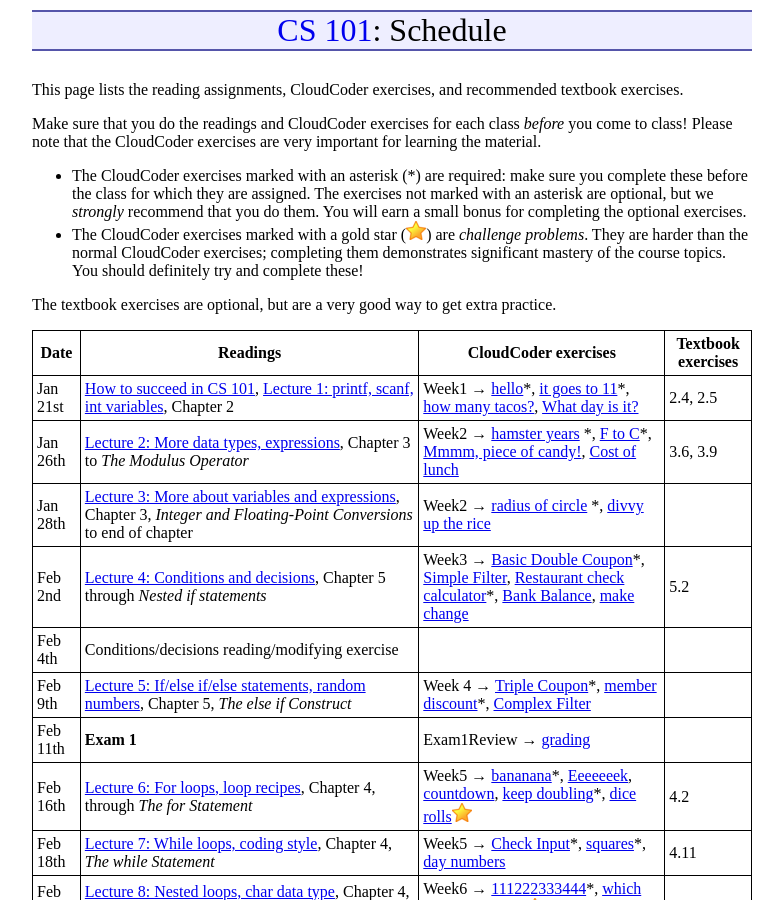
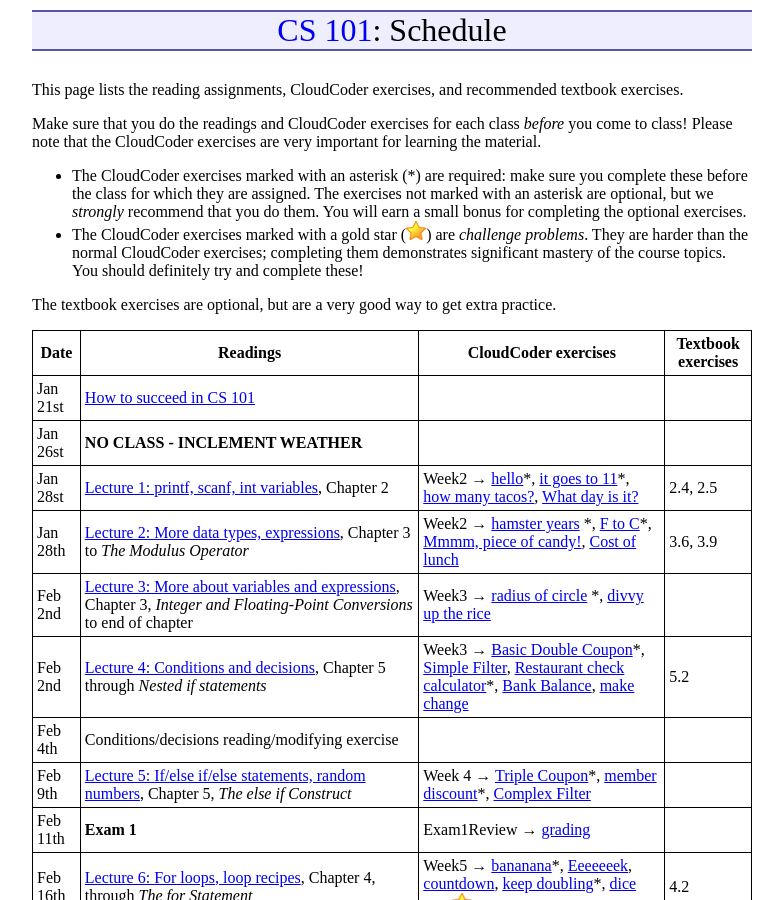
Before and after one commit to ycpcs/cs101-spring2016, a Jekyll site: the page built from schedule.md, in a window 1280 px wide and 900 px high. Shown: the whole window, without its empty margins (248-1031 px from the left). Built offline with Jekyll 4.4.1, drawn with Linux system fonts in a browser that asks for light colours; Markdown is read by kramdown in place of the engine named in the settings.

Commit message:
update schedule
update schedule

```diff
--- a/schedule.md
+++ b/schedule.md
@@ -14,9 +14,11 @@ The textbook exercises are optional, but are a very good way to get extra practi
 
 Date | Readings | CloudCoder exercises | Textbook exercises
 ---- | -------- | -------------------- | ------------------
-Jan 21st | [How to succeed in CS 101](success.html), [Lecture 1: printf, scanf, int variables](lectures/lecture01.html), Chapter 2 | Week1 &rarr; [hello](https://cs.ycp.edu/cloudcoder/#exercise?c=12,p=335)\*, [it goes to 11](https://cs.ycp.edu/cloudcoder/#exercise?c=12,p=336)\*, [how many tacos?](https://cs.ycp.edu/cloudcoder/#exercise?c=12,p=337), [What day is it?](https://cs.ycp.edu/cloudcoder/#exercise?c=12,p=338) | 2.4, 2.5
-Jan 26th | [Lecture 2: More data types, expressions](lectures/lecture02.html), Chapter 3 to *The Modulus Operator* | Week2 &rarr; [hamster years](https://cs.ycp.edu/cloudcoder/#exercise?c=12,p=339) \*, [F to C](https://cs.ycp.edu/cloudcoder/#exercise?c=12,p=340)\*, [Mmmm, piece of candy!](https://cs.ycp.edu/cloudcoder/#exercise?c=12,p=341), [Cost of lunch](https://cs.ycp.edu/cloudcoder/#exercise?c=12,p=342) | 3.6, 3.9
-Jan 28th | [Lecture 3: More about variables and expressions](lectures/lecture03.html), Chapter 3, *Integer and Floating-Point Conversions* to end of chapter | Week2 &rarr; [radius of circle](https://cs.ycp.edu/cloudcoder/#exercise?c=12,p=343) \*, [divvy up the rice](https://cs.ycp.edu/cloudcoder/#exercise?c=12,p=344) |
+Jan 21st | [How to succeed in CS 101](success.html) |  |
+Jan 26st | **NO CLASS - INCLEMENT WEATHER** |  |
+Jan 28st | [Lecture 1: printf, scanf, int variables](lectures/lecture01.html), Chapter 2 | Week2 &rarr; [hello](https://cs.ycp.edu/cloudcoder/#exercise?c=12,p=335)\*, [it goes to 11](https://cs.ycp.edu/cloudcoder/#exercise?c=12,p=336)\*, [how many tacos?](https://cs.ycp.edu/cloudcoder/#exercise?c=12,p=337), [What day is it?](https://cs.ycp.edu/cloudcoder/#exercise?c=12,p=338) | 2.4, 2.5
+Jan 28th | [Lecture 2: More data types, expressions](lectures/lecture02.html), Chapter 3 to *The Modulus Operator* | Week2 &rarr; [hamster years](https://cs.ycp.edu/cloudcoder/#exercise?c=12,p=339) \*, [F to C](https://cs.ycp.edu/cloudcoder/#exercise?c=12,p=340)\*, [Mmmm, piece of candy!](https://cs.ycp.edu/cloudcoder/#exercise?c=12,p=341), [Cost of lunch](https://cs.ycp.edu/cloudcoder/#exercise?c=12,p=342) | 3.6, 3.9
+Feb 2nd | [Lecture 3: More about variables and expressions](lectures/lecture03.html), Chapter 3, *Integer and Floating-Point Conversions* to end of chapter | Week3 &rarr; [radius of circle](https://cs.ycp.edu/cloudcoder/#exercise?c=12,p=343) \*, [divvy up the rice](https://cs.ycp.edu/cloudcoder/#exercise?c=12,p=344) |
 Feb 2nd | [Lecture 4: Conditions and decisions](lectures/lecture04.html), Chapter 5 through *Nested if statements* | Week3 &rarr; [Basic Double Coupon](https://cs.ycp.edu/cloudcoder/#exercise?c=12,p=345)\*, [Simple Filter](https://cs.ycp.edu/cloudcoder/#exercise?c=12,p=346), [Restaurant check calculator](https://cs.ycp.edu/cloudcoder/#exercise?c=12,p=348)\*, [Bank Balance](https://cs.ycp.edu/cloudcoder/#exercise?c=12,p=347), [make change](https://cs.ycp.edu/cloudcoder/#exercise?c=12,p=382) | 5.2
 Feb 4th | Conditions/decisions reading/modifying exercise | &nbsp; |
 Feb 9th | [Lecture 5: If/else if/else statements, random numbers](lectures/lecture05.html), Chapter 5, *The else if Construct* | Week 4 &rarr; [Triple Coupon](https://cs.ycp.edu/cloudcoder/#exercise?c=12,p=349)\*, [member discount](https://cs.ycp.edu/cloudcoder/#exercise?c=12,p=350)\*, [Complex Filter](https://cs.ycp.edu/cloudcoder/#exercise?c=12,p=351) |
```
Also changed, not shown: assign/assign01.md (+2 -0 lines), assign/index.md (+1 -1 lines), index.md (+1 -1 lines), labs/index.md (+3 -3 lines).
